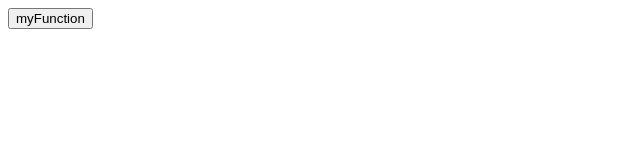
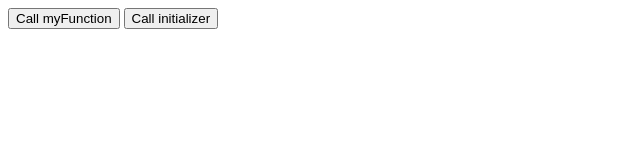
Before and after one commit to hisasann/gas-typescript-starter, a website: page packages/hello/src/myfunction.html in a window 1280 px wide. Shown: the whole page, without its empty margins (0-640 px from the left). Drawn offline with Linux system fonts and the light colour scheme.

Commit message:
🍤 feat: add gas script run from html

```diff
--- a/packages/hello/src/myfunction.html
+++ b/packages/hello/src/myfunction.html
@@ -10,6 +10,13 @@
     <title>Document</title>
   </head>
   <body>
-    <button onClick="google.script.run.myFunction()">myFunction</button>
+    <button onClick="google.script.run.myFunction()">Call myFunction</button>
+
+    <button onClick="google.script.run.withSuccessHandler(initializer).getSpreadsheetName('hoge')">Call initializer</button>
+    <script>
+      window.initializer = function initializer(arg) {
+        console.log(`initialized! ${arg}`);
+      };
+    </script>
   </body>
 </html>
```
Also changed, not shown: packages/hello/src/index.ts (+11 -5 lines), README.md.
